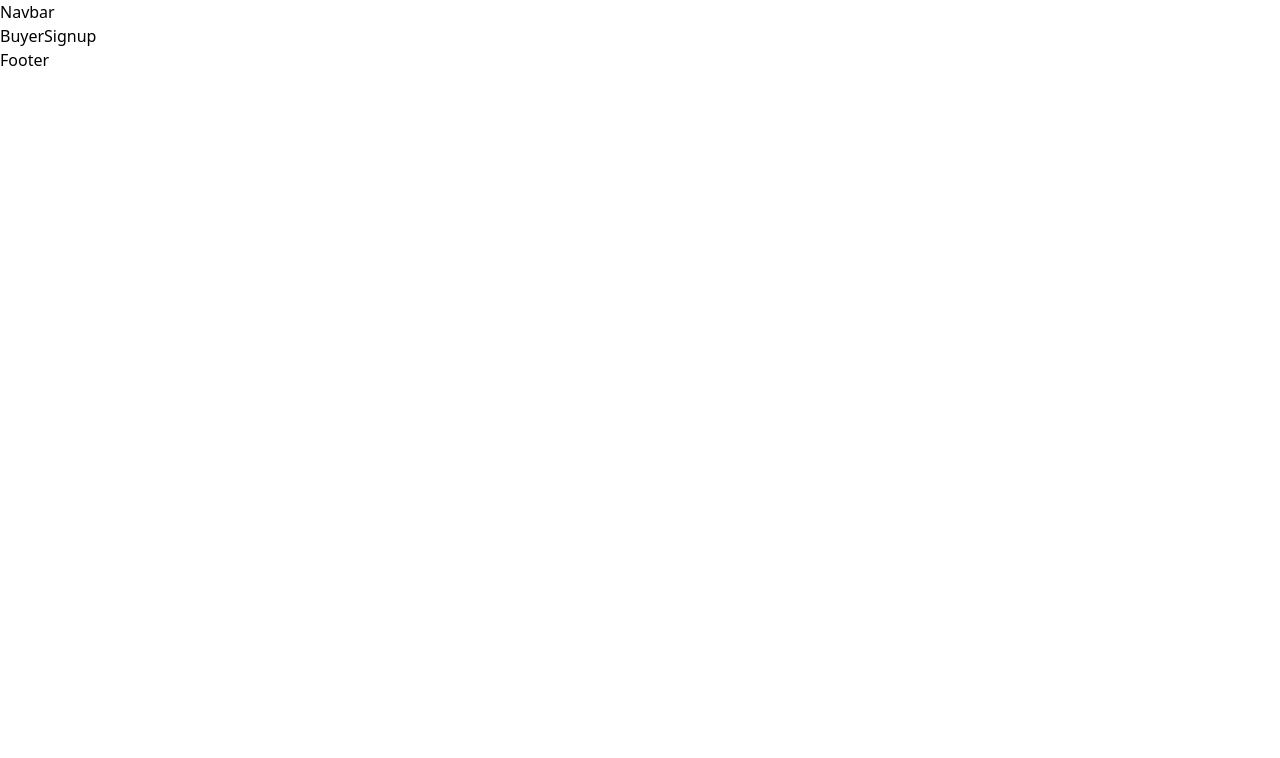
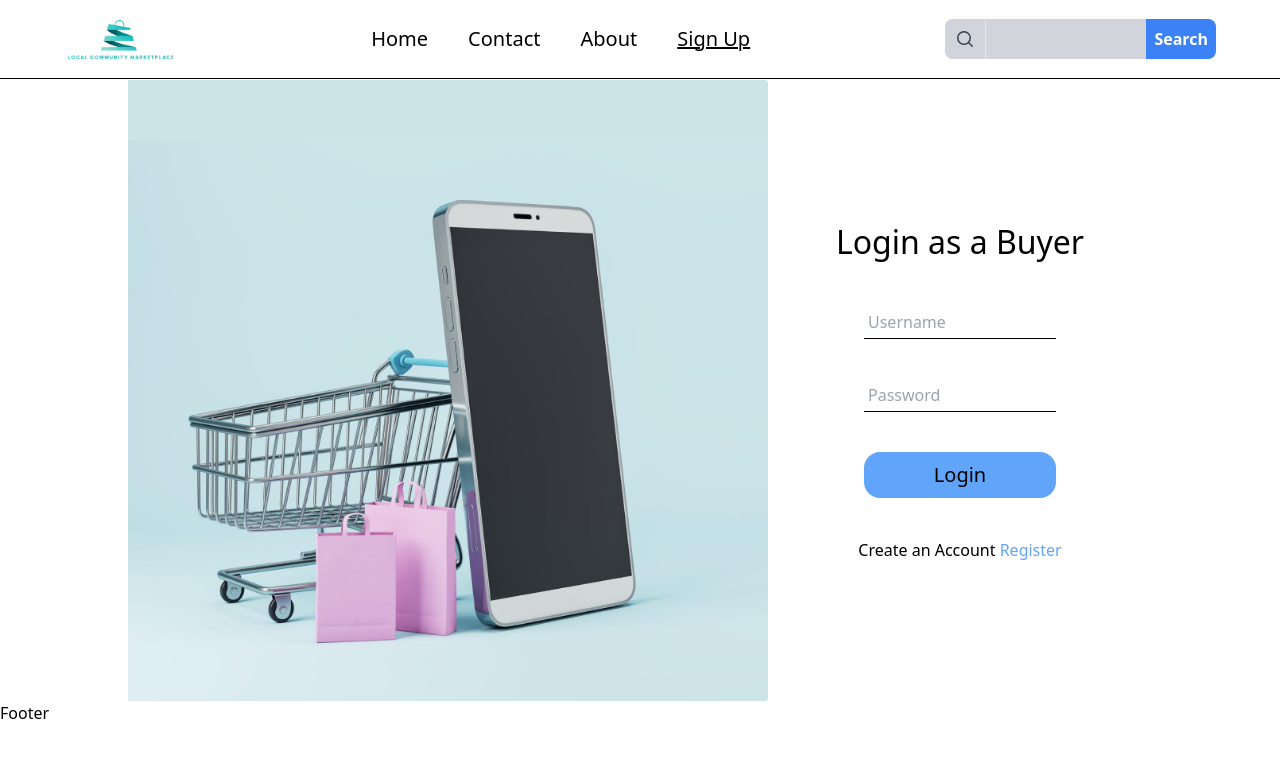
Before and after one commit to piyushdhamu110/pbl, a React (Vite) app: page /signup/buyer in a window 1280 px wide. Shown: the top 758 px of the page. Built offline with nearby package versions, Linux system fonts and the light colour scheme.

Commit message:
update in ui

```diff
--- a/src/Components/Navbar.jsx
+++ b/src/Components/Navbar.jsx
@@ -1,11 +1,76 @@
-import React from 'react'
+import React, {useState} from "react";
+import { NavLink } from "react-router-dom";
+import { useCookies } from "react-cookie";
+import { useNavigate } from "react-router-dom";
+import logo from "../assets/logo.png";
 
-const Navbar= ()  =>{
+const Navbar = () => {
+  const [show, setShow] = useState(false);
+  const [cookies, setCookies] = useCookies(["access_token"]);
+  const navigate = useNavigate();
+
+  const logout = () => {
+    setCookies("access_token", "");
+    window.localStorage.clear();
+    navigate("/auth");
+  };
   return (
-    <div>
-      <h1 className='text-black'>Navbar</h1>
-    </div>
-  )
-}
+    <>
+      <nav className="bg-white  fixed w-full z-20 top-0 start-0 border-b border-[black]">
+        <div className="max-w-screen-xl w-[90%] flex flex-wrap items-center justify-between mx-auto">
+          <img src={logo} alt="" className="w-[7rem]" />
+          <div className=" md:hidden">
+            <ul className="flex gap-10">
+              <NavLink to="/" className="text-black text-[20px]">
+                Home
+              </NavLink>
+              <NavLink to="/contact" className="text-black text-[20px]">
+                Contact
+              </NavLink>
+              <NavLink to="about" className="text-black text-[20px]">
+                About
+              </NavLink>
+              {!cookies.access_token ? (
+                <NavLink to="/signup" className="text-black text-[20px]">
+                  Sign Up
+                </NavLink>
+              ) : (
+                <button onClick={logout} className="text-black text-[20px]">
+                  Logout
+                </button>
+              )}
+            </ul>
+          </div>
+          <div class="flex items-center justify-center">
+            <div class="rounded-lg bg-gray-300">
+              <div class="flex">
+                <div class="flex w-10 items-center justify-center rounded-tl-lg rounded-bl-lg border-r border-gray-200 bg-gray-300 p-5">
+                  <svg
+                    viewBox="0 0 20 20"
+                    aria-hidden="true"
+                    class="pointer-events-none absolute w-5 fill-gray-700 transition"
+                  >
+                    <path d="M16.72 17.78a.75.75 0 1 0 1.06-1.06l-1.06 1.06ZM9 14.5A5.5 5.5 0 0 1 3.5 9H2a7 7 0 0 0 7 7v-1.5ZM3.5 9A5.5 5.5 0 0 1 9 3.5V2a7 7 0 0 0-7 7h1.5ZM9 3.5A5.5 5.5 0 0 1 14.5 9H16a7 7 0 0 0-7-7v1.5Zm3.89 10.45 3.83 3.83 1.06-1.06-3.83-3.83-1.06 1.06ZM14.5 9a5.48 5.48 0 0 1-1.61 3.89l1.06 1.06A6.98 6.98 0 0 0 16 9h-1.5Zm-1.61 3.89A5.48 5.48 0 0 1 9 14.5V16a6.98 6.98 0 0 0 4.95-2.05l-1.06-1.06Z"></path>
+                  </svg>
+                </div>
+                <input
+                  type="text"
+                  class="w-full max-w-[160px] bg-gray-300 pl-2 text-base font-semibold outline-0"
+                  placeholder=""
+                  id=""
+                />
+                <input
+                  type="button"
+                  value="Search"
+                  class="bg-blue-500 p-2 rounded-tr-lg rounded-br-lg text-white font-semibold hover:bg-blue-800 transition-colors"
+                />
+              </div>
+            </div>
+          </div>
+        </div>
+      </nav>
+    </>
+  );
+};
 
 export default Navbar;
--- a/src/index.css
+++ b/src/index.css
@@ -1,3 +1,7 @@
 @tailwind base;
 @tailwind components;
 @tailwind utilities;
+
+.active {
+  text-decoration: underline;
+}
--- a/src/pages/Signup/BuyerSignUp.jsx
+++ b/src/pages/Signup/BuyerSignUp.jsx
@@ -1,11 +1,169 @@
-import React from 'react'
+import React from "react";
+import { useState } from "react";
+import axios from "axios";
+import { useCookies } from "react-cookie";
+import { useNavigate } from "react-router-dom";
+import img from "../../assets/SideImage.png";
 
-const BuyerSignUp=() =>{
+const BuyerSignUp = () => {
+  const [isLogin, setIsLogin] = useState(true);
   return (
-    <div>
-      <h1 className='text-black'>BuyerSignup</h1>
+    <>
+      <div className="w-screen flex flex-col items-center">
+        <div className="w-screen h-[10vh]"></div>
+        <div className="w-[80vw] flex justify-between">
+          <img src={img} alt="" className="w-[40rem]" />
+          <div className="auth w-[50%] flex justify-center items-center">
+            {isLogin ? <Login isLogin={isLogin} setIsLogin={setIsLogin}/> : <Register isLogin={isLogin} setIsLogin={setIsLogin}/>}
+          </div>
+        </div>
+      </div>
+    </>
+  );
+};
+
+const Login = ({ isLogin, setIsLogin }) => {
+  const [_, setCookies] = useCookies(["access_token"]);
+
+  const [username, setUsername] = useState("");
+  const [password, setPassword] = useState("");
+
+  const navigate = useNavigate();
+
+  const handleSubmit = async (event) => {
+    event.preventDefault();
+
+    try {
+      const result = await axios.post("http://localhost:3000/loginbuyer", {
+        username,
+        password,
+      });
+
+      setCookies("access_token", result.data.token);
+      window.localStorage.setItem("userID", result.data.userID);
+      window.localStorage.setItem("userType", result.data.userType);
+
+      navigate("/");
+      console.log(result.data.token);
+      console.log(result.data);
+    } catch (err) {
+      console.error(err);
+    }
+  };
+
+  return (
+    <div className="auth-container w-[100%] flex justify-center">
+      <form
+        onSubmit={handleSubmit}
+        className="flex flex-col gap-10 w-[100%] items-center"
+      >
+        <h2 className="text-black text-center text-[2rem]">Login as a Buyer </h2>
+        <div className="form-group flex gap-2 justify-center w-[100%]">
+          <input
+            type="text"
+            id="username"
+            value={username}
+            onChange={(event) => setUsername(event.target.value)}
+            className="border-b border-black p-1 w-[50%] text-black focus:outline-none focus:text-[20px]"
+            placeholder="Username"
+          />
+        </div>
+        <div className="form-group flex justify-center gap-2 w-[100%]">
+          <input
+            type="password"
+            id="password"
+            value={password}
+            onChange={(event) => setPassword(event.target.value)}
+            className="border-b border-black p-1 w-[50%] text-black focus:outline-none focus:text-[20px]"
+            placeholder="Password"
+          />
+        </div>
+        <button type="submit" className="w-[50%] p-2 bg-blue-400 rounded-2xl text-[20px]">
+          Login
+        </button>
+        <p className="text-black">
+          Create an Account{" "}
+          <span
+            className="text-blue-400 cursor-pointer"
+            onClick={() => {
+              setIsLogin(!isLogin);
+            }}
+          >
+            Register
+          </span>
+        </p>
+      </form>
     </div>
-  )
-}
+  );
+};
+
+const Register = ({ isLogin, setIsLogin }) => {
+  const [username, setUsername] = useState("");
+  const [password, setPassword] = useState("");
+
+  const handleSubmit = async (event) => {
+    event.preventDefault();
+
+    try {
+      await axios.post("http://localhost:3000/signupbuyer", {
+        username,
+        password,
+      });
+      alert("Registration Completed! Now login.");
+    } catch (err) {
+      console.error(err.message);
+    }
+  };
+
+  return (
+    <div className="auth-container w-[100%] flex justify-center">
+      <form
+        onSubmit={handleSubmit}
+        className="flex flex-col gap-10 w-[100%] items-center"
+      >
+        <div className="flex flex-col gap-3">
+          <h2 className="text-black text-center text-[2rem]">
+            Create an Account
+          </h2>
+          <p className="text-black">Enter your details here</p>
+        </div>
+        <div className="form-group flex gap-2 justify-center w-[100%]">
+          <input
+            type="text"
+            id="username"
+            value={username}
+            onChange={(event) => setUsername(event.target.value)}
+            className="border-b border-black p-1 w-[50%] text-black focus:outline-none focus:text-[20px]"
+            placeholder="Username"
+          />
+        </div>
+        <div className="form-group flex gap-2 justify-center w-[100%]">
+          <input
+            type="password"
+            id="password"
+            value={password}
+            onChange={(event) => setPassword(event.target.value)}
+            className="border-b border-black p-1 w-[50%] text-black focus:outline-none focus:text-[20px]"
+            placeholder="Password"
+          />
+        </div>
+        <button type="submit" className="p-2 bg-blue-400 rounded-2xl w-[50%]">Register</button>
+        {!isLogin && (
+          <p className="text-black">
+            Already have account?{" "}
+            <span
+              className="text-blue-400 cursor-pointer"
+              onClick={() => {
+                setIsLogin(!isLogin);
+              }}
+            >
+              LogIn
+            </span>
+          </p>
+        )}
+      </form>
+    </div>
+  );
+};
 
 export default BuyerSignUp;
--- a/src/pages/Signup/Signup.jsx
+++ b/src/pages/Signup/Signup.jsx
@@ -1,10 +1,36 @@
-import React from 'react'
+import React from 'react';
+import img from '../../assets/SideImage.png';
+import { Link } from 'react-router-dom';
 
 const Signup=() =>{
   return (
-    <div>
-      <h1 className='text-black'>Login</h1>
-    </div>
+    <>
+      <div className="w-screen flex flex-col items-center">
+        <div className="w-screen h-[10vh]"></div>
+        <div className='w-[80%] flex justify-between'>
+        <img src={img} alt="" className='w-[40rem]'/>
+        <div className='w-[50%] flex flex-col justify-center items-center gap-10'>
+          <div className=' flex flex-col gap-4 items-center'>
+          <p className='text-black text-[30px]'>You want to <span className='font-bold'>Buy</span> Something <span className='text-red-400'>Click Here</span></p>
+          <button className='bg-blue-400 w-[50%] p-3 rounded-3xl'>
+            <Link to='/signup/buyer' className='text-white hover:text-black'>
+              Sign Up as Buyer
+            </Link>
+          </button>
+          </div>
+
+          <div className=' flex flex-col gap-4 items-center'>
+          <p className='text-black text-[30px]'>You want to <span className='font-bold'>Sell</span> Something <span className='text-red-400'>Click Here</span></p>
+          <button className='bg-blue-400 w-[50%] p-3 rounded-3xl'>
+            <Link to='/signup/seller' className='text-white hover:text-black'>
+              Sign Up as Seller
+            </Link>
+          </button>
+          </div>
+        </div>
+        </div>
+      </div>
+    </>
   )
 }
 
--- a/tailwind.config.js
+++ b/tailwind.config.js
@@ -4,6 +4,22 @@ export default {
   "./src/**/*.{js,ts,jsx,tsx}",],
   theme: {
     extend: {},
+    screens: {
+      '2xl': {'max': '1535px'},
+      // => @media (max-width: 1535px) { ... }
+
+      'xl': {'max': '1279px'},
+      // => @media (max-width: 1279px) { ... }
+
+      'lg': {'max': '1023px'},
+      // => @media (max-width: 1023px) { ... }
+
+      'md': {'max': '767px'},
+      // => @media (max-width: 767px) { ... }
+
+      'sm': {'max': '639px'},
+      // => @media (max-width: 639px) { ... }
+    },
   },
   plugins: [],
 }
```
Also changed, not shown: src/assets/SideImage.png (added), src/assets/logo.png (added).
